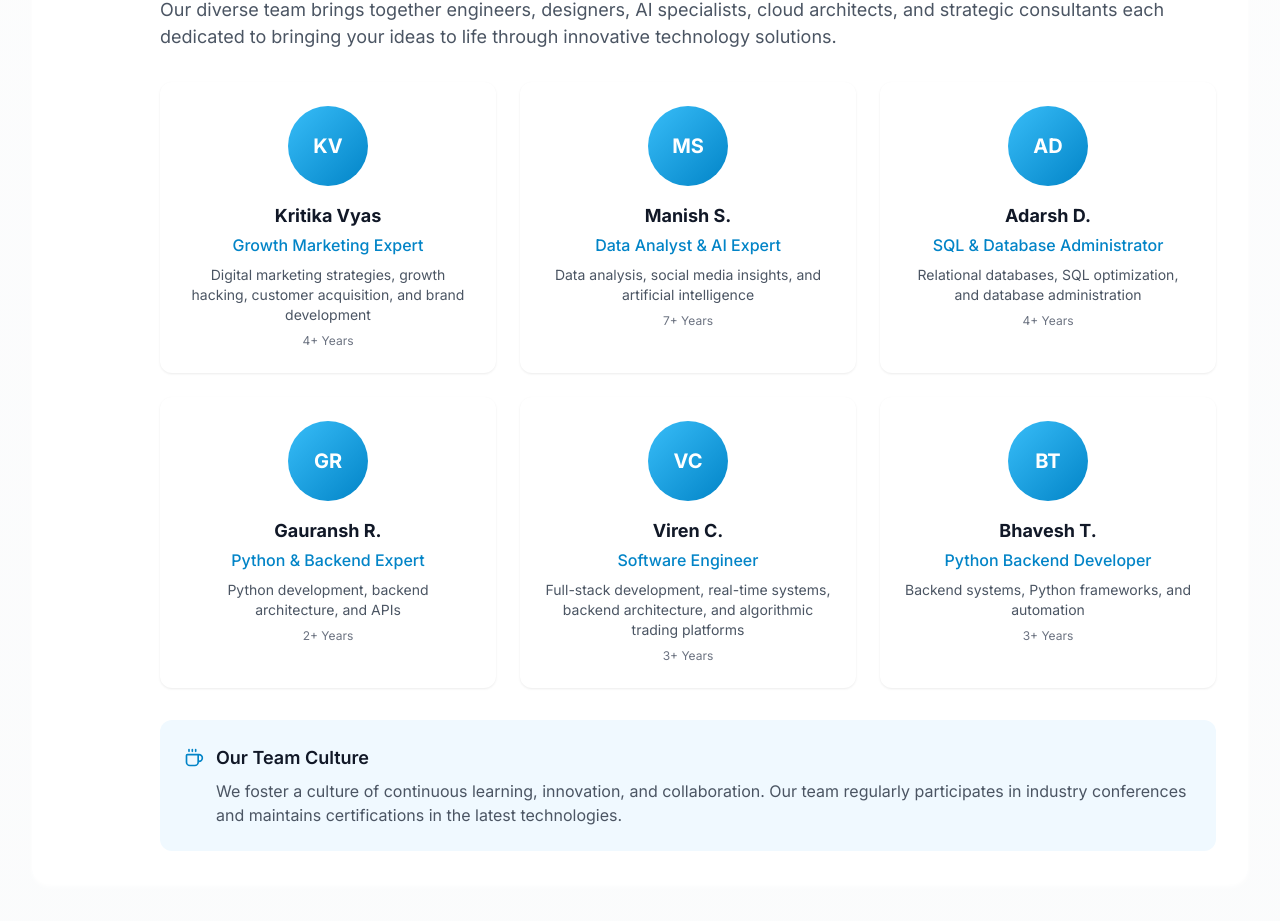
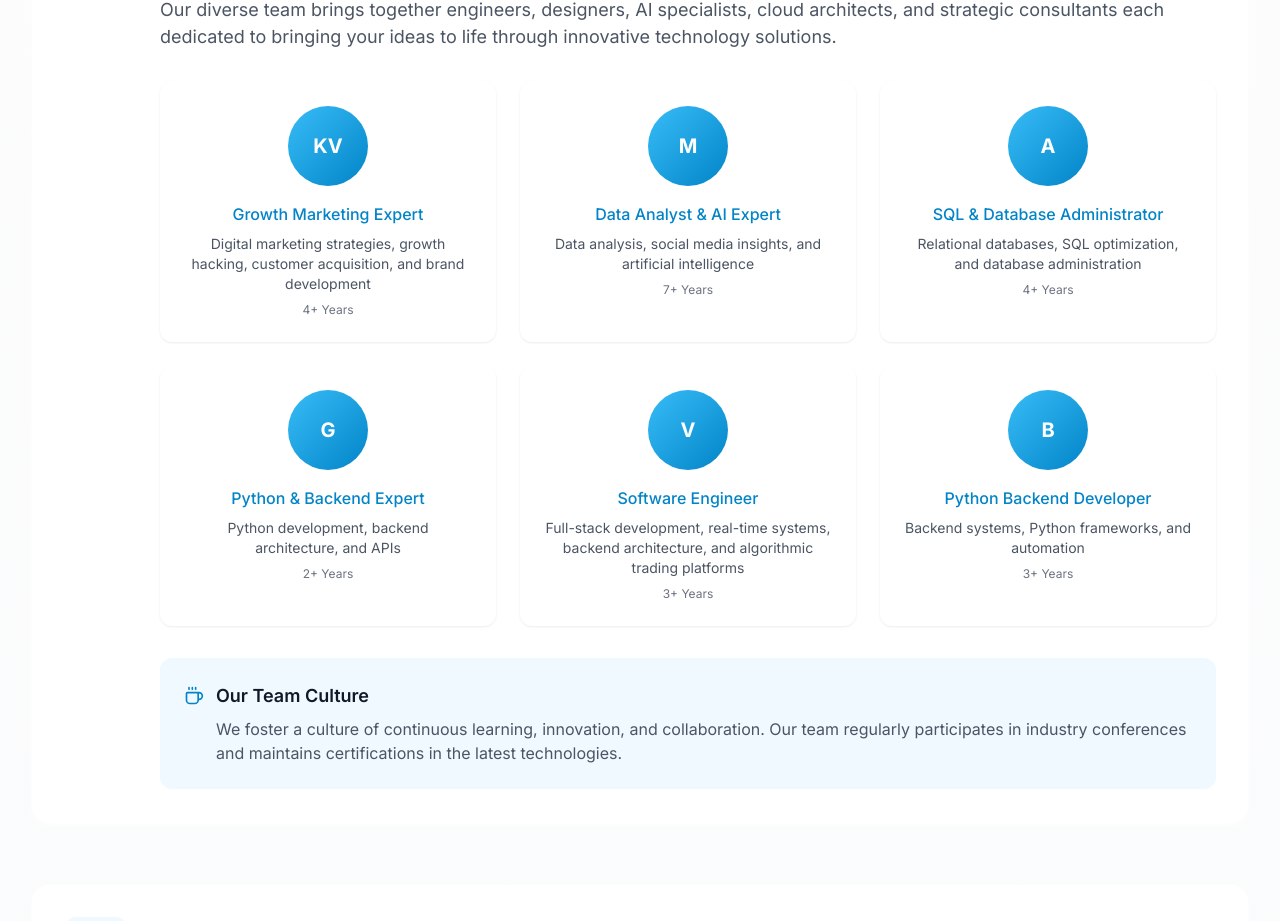
Before and after one commit to samvitedge/portfolio, a Next.js app: page /about in a window 1280 px wide. Shown: the part 2996-3917 px from the top of the page. Built offline with nearby package versions, Linux system fonts and the light colour scheme.

Commit message:
removed names from ourTeam

```diff
--- a/src/app/about/page.jsx
+++ b/src/app/about/page.jsx
@@ -223,13 +223,13 @@ export default function AboutPage() {
               >
                 <div className="w-20 h-20 bg-gradient-to-br from-primary-400 to-primary-600 rounded-full mx-auto mb-4 flex items-center justify-center">
                   <span className="text-white font-bold text-xl">
-                    {member.name
+                    {member.name && member.name
                       .split(" ")
                       .map((n) => n[0])
                       .join("")}
                   </span>
                 </div>
-                <h3 className="text-lg font-bold text-gray-900 dark:text-white mb-1">{member.name}</h3>
+                {/* <h3 className="text-lg font-bold text-gray-900 dark:text-white mb-1">{member.name}</h3> */}
                 <p className="text-primary-600 dark:text-primary-400 font-medium mb-2">{member.role}</p>
                 <p className="text-sm text-gray-600 dark:text-gray-400 mb-2">{member.expertise}</p>
                 <p className="text-xs text-gray-500 dark:text-gray-500">{member.experience}</p>
--- a/src/components/data.js
+++ b/src/components/data.js
@@ -63,37 +63,37 @@ const mailto = "mailto:contact@samvitedge.com?subject=Free Consultation Request&
 
 const ourTeam = [
   {
-    name: "Kritika Vyas",
+    name: "Krishika Vyas",
     role: "Growth Marketing Expert",
     expertise: "Digital marketing strategies, growth hacking, customer acquisition, and brand development",
     experience: "4+ Years",
   },
   {
-    name: "Manish S.",
+    name: "Monish",
     role: "Data Analyst & AI Expert",
     expertise: "Data analysis, social media insights, and artificial intelligence",
     experience: "7+ Years",
   },
   {
-    name: "Adarsh D.",
+    name: "Aditya",
     role: "SQL & Database Administrator",
     expertise: "Relational databases, SQL optimization, and database administration",
     experience: "4+ Years",
   },
   {
-    name: "Gauransh R.",
+    name: "Gaurav",
     role: "Python & Backend Expert",
     expertise: "Python development, backend architecture, and APIs",
     experience: "2+ Years",
   },
   {
-    name: "Viren C.",
+    name: "Vivek",
     role: "Software Engineer",
     expertise: "Full-stack development, real-time systems, backend architecture, and algorithmic trading platforms",
     experience: "3+ Years",
   },
   {
-    name: "Bhavesh T.",
+    name: "Brijesh",
     role: "Python Backend Developer",
     expertise: "Backend systems, Python frameworks, and automation",
     experience: "3+ Years",
@@ -101,5 +101,4 @@ const ourTeam = [
 ];
 
 
-
 export {benefitOne, benefitTwo, mailto, ourTeam};
```
